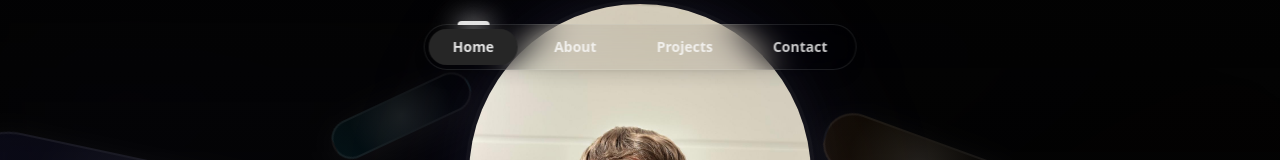
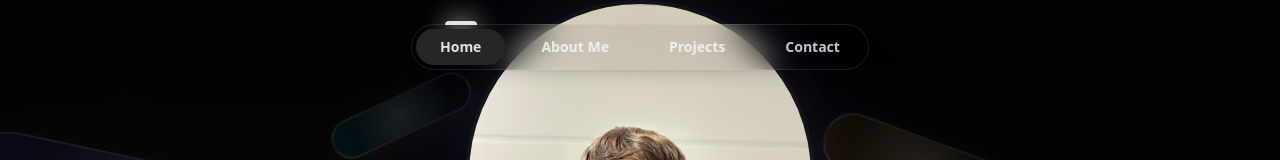
Before and after one commit to VincenzoTulimieri/portfolio-web, a Next.js app: page / in a window 1280 px wide. Shown: the top 160 px of the page. Built offline with nearby package versions, Linux system fonts and the light colour scheme.

Commit message:
fix: navbar

```diff
--- a/app/layout.tsx
+++ b/app/layout.tsx
@@ -6,7 +6,7 @@ import { Footer } from "@/components/Footer";
 
 const navItems = [
   { name: 'Home', url: '#home' },
-  { name: 'About', url: '#about' },
+  { name: 'About Me', url: '#about' },
   { name: 'Projects', url: '#projects' },
   { name: 'Contact', url: '#contact' }
 ]
--- a/app/page.tsx
+++ b/app/page.tsx
@@ -68,13 +68,6 @@ const myDate: {
       designation: "HTML, CSS, JavaScript, React js, Bootstrap, Node js, Express, MySQL, TypeScript",
       description: "A gennaio 2025 ho deciso di iscrivermi all'Academy di Boolean, dove, oltre a imparare i linguaggi di programmazione, ho incontrato persone fantastiche. È stato un percorso bellissimo ma anche impegnativo; grazie alla perseveranza, sono riuscito a raggiungere il mio obiettivo. Superando l'esame finale, ho ottenuto il mio primo certificato da Full-Stack Web Developer con specializzazione in Frontend e React."
     },
-    {
-      id: 3,
-      imgSrc: "",
-      name: "Certificato Boolean",
-      designation: "Java, Spring, HTML, CSS, Javascript, React, Node.js",
-      description: "A gennaio 2025 ho deciso di iscrivermi all'Academy di Boolean, dove, oltre a imparare i linguaggi di programmazione, ho incontrato persone fantastiche. È stato un percorso bellissimo ma anche impegnativo; grazie alla perseveranza, sono riuscito a raggiungere il mio obiettivo. Superando l'esame finale, ho ottenuto il mio primo certificato da Full-Stack Web Developer con specializzazione in Java."
-    }
   ]
 
 export default function Home() {
```
